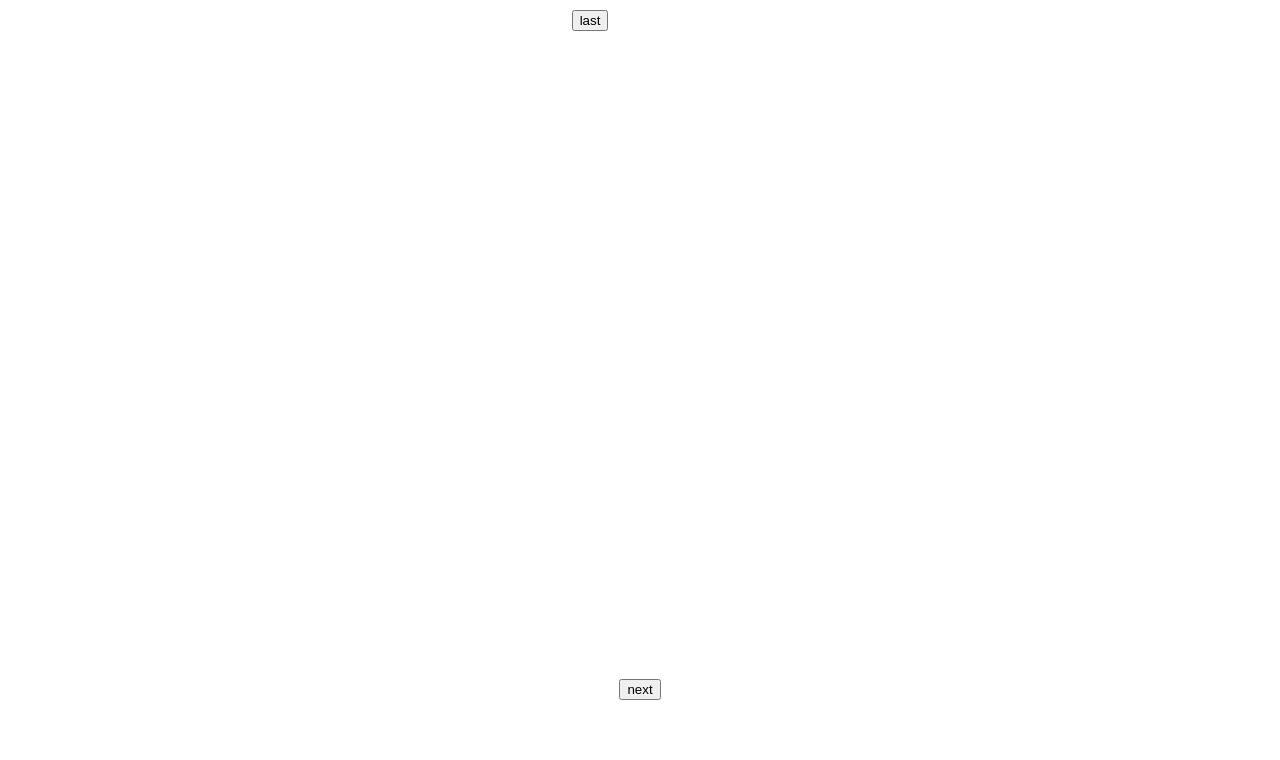
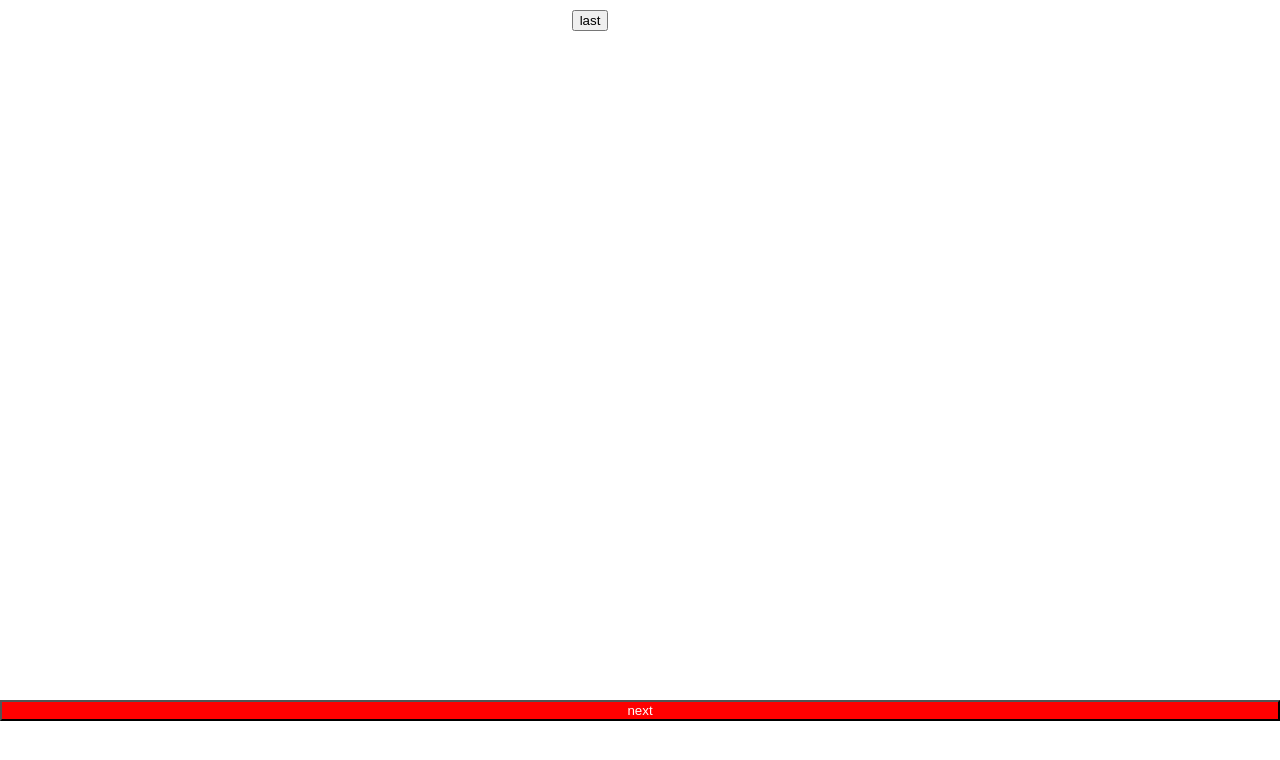
Before and after one commit to memsdev/AR-for-NYC, a plain HTML site: page index.html in a window 1280 px wide. Drawn offline with Linux system fonts and the light colour scheme.

Commit message:
button test

```diff
--- a/index.html
+++ b/index.html
@@ -6,6 +6,18 @@
   <script src="https://raw.githack.com/AR-js-org/AR.js/master/aframe/build/aframe-ar.js"></script>
   <script src="https://rawgit.com/donmccurdy/aframe-extras/master/dist/aframe-extras.loaders.min.js"></script>
   <script src="https://github.com/imaya/zlib.js"></script>
+
+  <style>
+    .footer {
+  position: fixed;
+  left: 0;
+  bottom: 30;
+  width: 100%;
+  background-color: red;
+  color: white;
+  text-align: center;
+}
+  </style>
 
   <script>
     sessionStorage.clear();
@@ -67,7 +79,9 @@
           nextDynamicModel.setAttribute("visible", true)
           nextDynamicText.setAttribute("visible", true)
         }
-})
+      })
+
+
 
 
 };
@@ -88,14 +102,14 @@
         </button>
     </div>
       <div style='position: fixed; bottom: 100px; width:100%; text-align: center; z-index: 1;'>
-        <button id="next-button">
+        <button id="next-button" class="footer">
             next
         </button>
 
     </div>
       <a-marker type="barcode" value="0" emitevents="true" id="animated-marker" markerhandler>
 
-      <a-entity scale=".5 .5 .5" rotation="-45 0 0" position="0 0 0">
+      <a-entity scale=".5 .5 .5" rotation="0 0 0" position="0 0 0">
 
         <a-entity geometry="primitive: box; width: 1; height: .2; depth: 1"  material="shader: flat; color: red; transparent: true" rotation="0 270 0"></a-entity>
 
```
